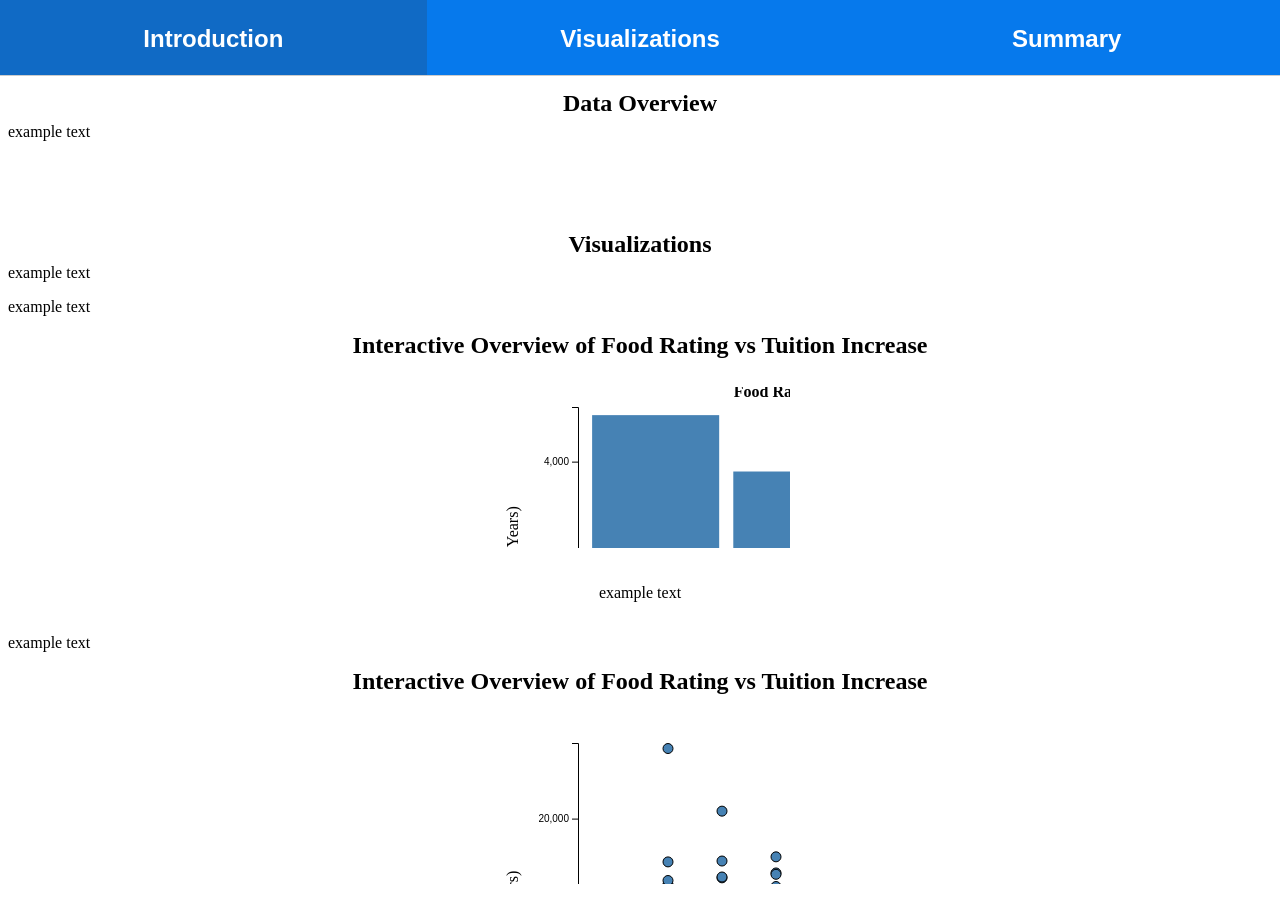
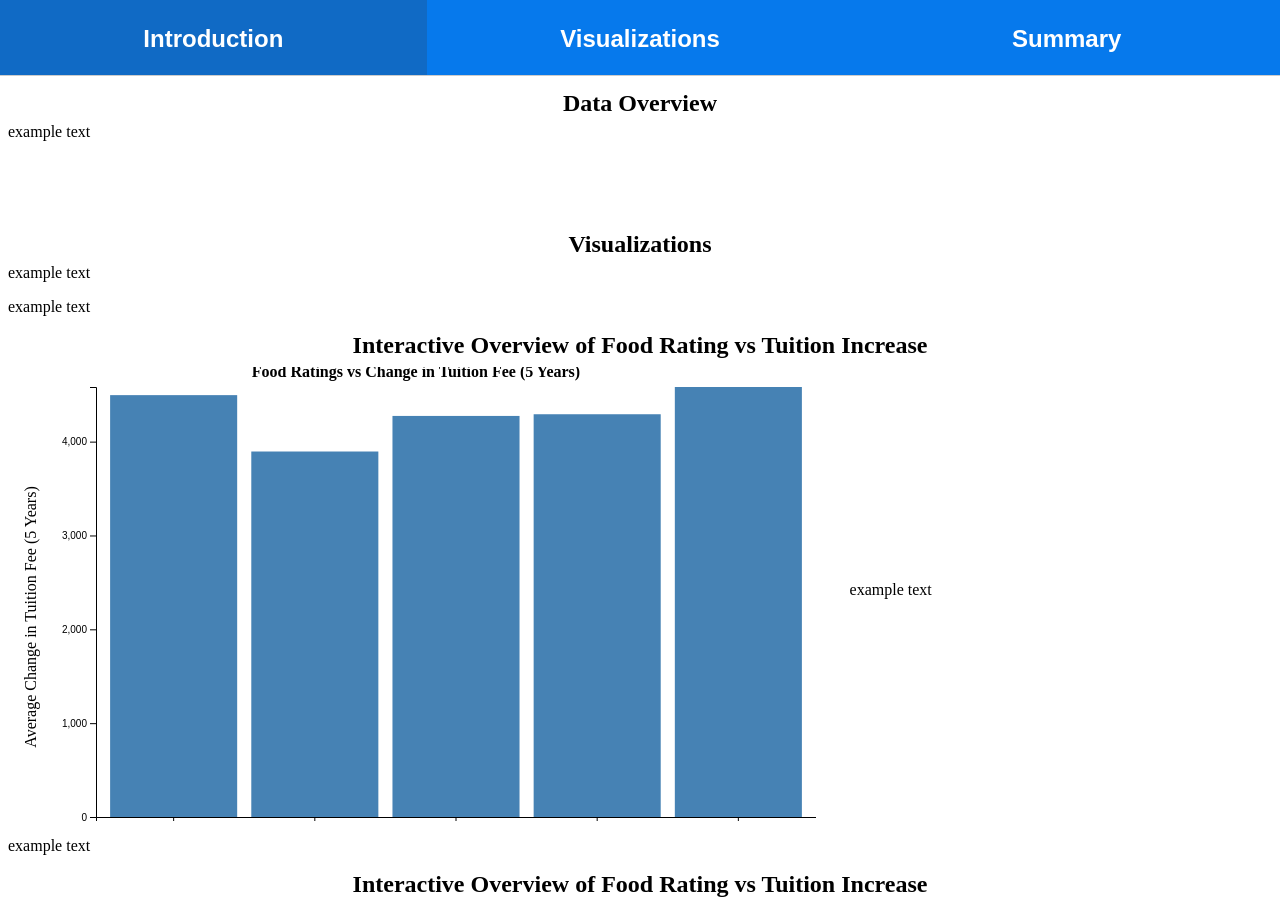
Before and after one commit to hkominsky/hkominsky.github.io, a plain HTML site: page data.html in a window 1280 px wide. Shown: the top 901 px of the page. Drawn offline with nearby package versions, Linux system fonts and the light colour scheme.

Commit message:
container

```diff
--- a/index.css
+++ b/index.css
@@ -56,19 +56,16 @@
 .container {
     align-items: center;
     display: flex;
-    flex-direction: column;
-    width: 100%
 }
 
 .image {
-    flex: 1;
-    margin: 20px 0;
-    text-align: center;
+    flex: 0 0 65%;
+    margin-right: 20px;
 }
 
 .fitted-iframe {
     width: 100%;
-    max-width: 500px;
+    max-width: 1000px;
     aspect-ratio: 16 /9;
-    border: none;
+    border: none
 }
```
